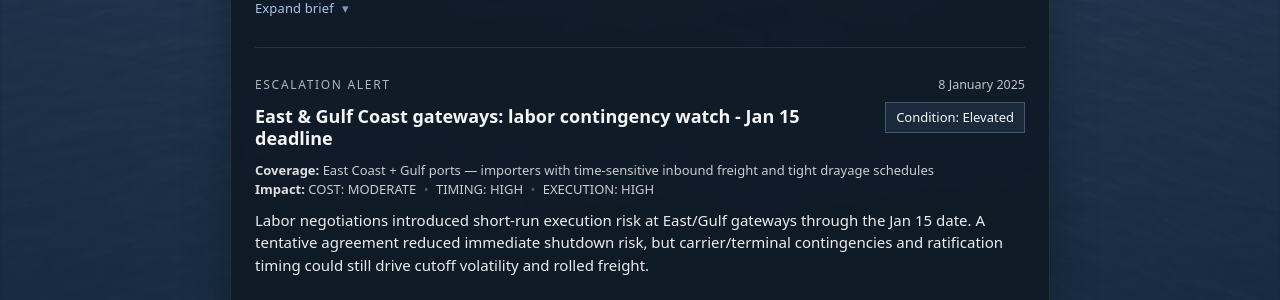
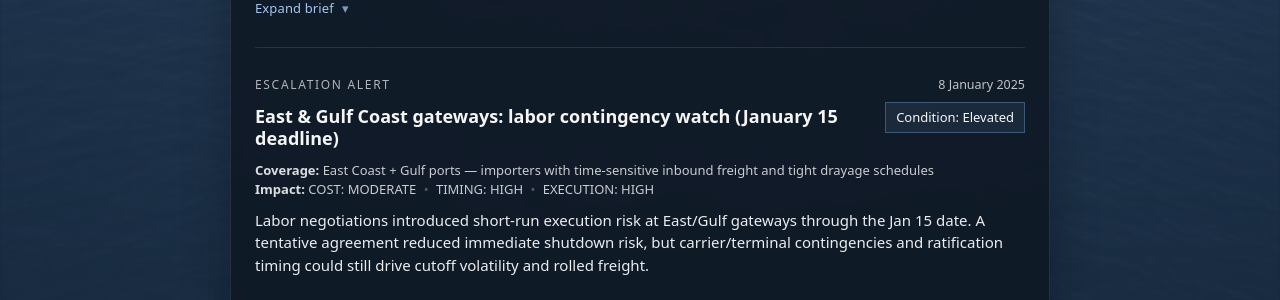
Before and after one commit to importrisk/import-risk-intelligence-site, a Jekyll site: the page built from insights.html, in a window 1280 px wide. Shown: the part 822-1122 px from the top of the page. Built offline with Jekyll 4.4.1, drawn with Linux system fonts in a browser that asks for light colours.

Commit message:
Update insights.html

```diff
--- a/insights.html
+++ b/insights.html
@@ -157,7 +157,7 @@ description: Examples of what an IRI Escalation Alert or Weekly Brief looks like
     <!-- Title row + Condition on right -->
     <div class="brief-topline">
       <h3 class="brief-title">
-        East & Gulf Coast gateways: labor contingency watch - Jan 15 deadline
+        East & Gulf Coast gateways: labor contingency watch (January 15 deadline)
       </h3>
 
       <div class="brief-right">
```
Also changed, not shown: other parts of insights.html (+1 -1 lines).
